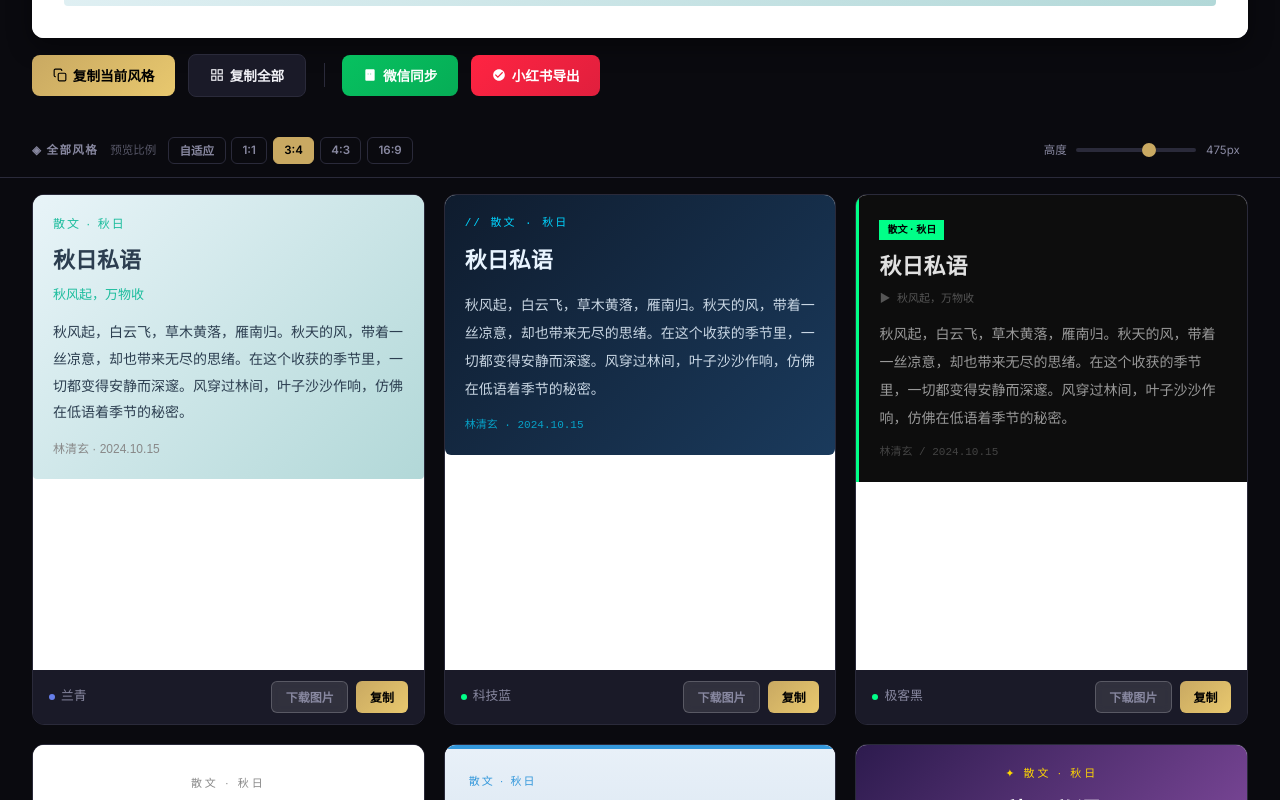
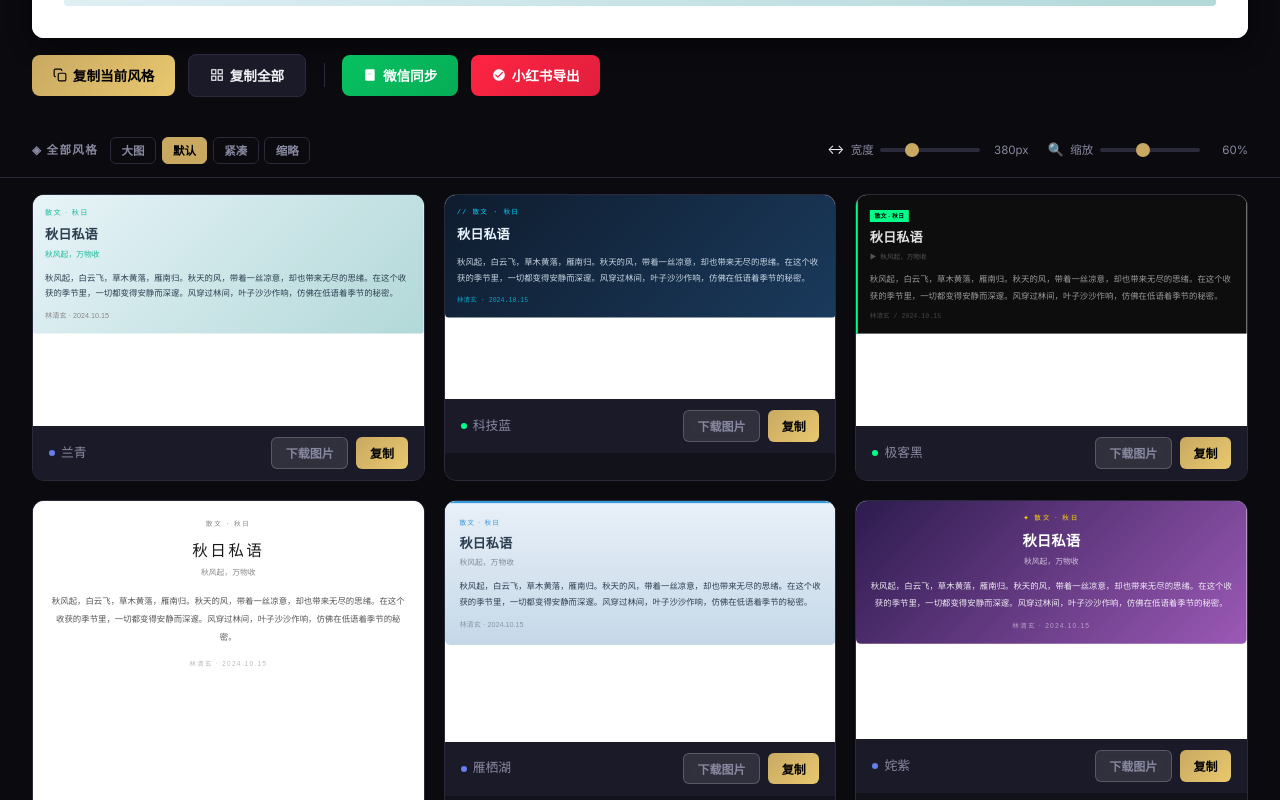
Before and after one commit to WhoJave/WeChatArticleStyleGenerator, a Vue app: page / in a window 1280 px wide. Shown: the part 900-1700 px from the top of the page. Built offline with nearby package versions, Linux system fonts and the light colour scheme.

Commit message:
feat: add width and zoom sliders to card grid, scale content to show full text

```diff
--- a/src/components/CardGrid.vue
+++ b/src/components/CardGrid.vue
@@ -1,13 +1,12 @@
 <template>
   <div class="card-grid-wrapper">
-    <!-- Toolbar above the grid -->
+    <!-- Toolbar -->
     <div class="grid-toolbar container">
       <div class="toolbar-left">
         <span class="toolbar-label">◈ 全部风格</span>
-        <span class="toolbar-hint">预览比例</span>
         <div class="ratio-presets">
           <button
-            v-for="preset in ratioPresets"
+            v-for="preset in presets"
             :key="preset.label"
             class="ratio-btn"
             :class="{ active: activePreset === preset.label }"
@@ -16,30 +15,33 @@
         </div>
       </div>
       <div class="toolbar-right">
-        <span class="slider-label">高度</span>
-        <input
-          type="range"
-          min="120"
-          max="700"
-          step="10"
-          v-model.number="previewHeight"
-          class="height-slider"
-          @input="activePreset = '自定义'"
-        />
-        <span class="slider-value">{{ previewHeight }}px</span>
+        <div class="slider-group">
+          <span class="slider-icon">↔</span>
+          <span class="slider-label">宽度</span>
+          <input type="range" min="250" max="700" step="10" v-model.number="cardWidth" class="toolbar-slider" @input="activePreset = '自定义'" />
+          <span class="slider-value">{{ cardWidth }}px</span>
+        </div>
+        <div class="slider-group">
+          <span class="slider-icon">🔍</span>
+          <span class="slider-label">缩放</span>
+          <input type="range" min="30" max="100" step="5" v-model.number="scalePercent" class="toolbar-slider" @input="activePreset = '自定义'" />
+          <span class="slider-value">{{ scalePercent }}%</span>
+        </div>
       </div>
     </div>
 
-    <!-- Card grid -->
-    <div class="cards-grid">
+    <!-- Grid -->
+    <div class="cards-grid" :style="gridStyle">
       <div
         v-for="(style, idx) in styles"
         :key="style.id"
         class="card-item"
         @click="$emit('select', idx)"
       >
-        <div class="card-preview" :style="{ height: previewHeight + 'px' }">
-          <div class="card-preview-inner" v-html="style.render(articleData)" :ref="el => setPreviewRef(el, style.id)"></div>
+        <div class="card-preview">
+          <div class="card-preview-scaler" :style="scalerStyle">
+            <div v-html="style.render(articleData)" :ref="el => setPreviewRef(el, style.id)"></div>
+          </div>
         </div>
         <div class="card-footer">
           <span class="card-name">
@@ -71,7 +73,7 @@
 </template>
 
 <script setup>
-import { reactive, ref } from 'vue'
+import { reactive, ref, computed } from 'vue'
 
 const props = defineProps({
   styles: { type: Array, required: true },
@@ -84,33 +86,41 @@ const copyStatuses = reactive({})
 const downloadStatuses = reactive({})
 const cardPreviews = ref({})
 
-// Aspect ratio / height control
-const previewHeight = ref(300)
-const activePreset = ref('3:4')
+// ── Layout controls ──
+const cardWidth = ref(380)
+const scalePercent = ref(60)
+const activePreset = ref('默认')
 
-const ratioPresets = [
-  { label: '自适应', height: null },
-  { label: '1:1', ratio: 1 },
-  { label: '3:4', ratio: 4 / 3 },
-  { label: '4:3', ratio: 3 / 4 },
-  { label: '16:9', ratio: 9 / 16 },
+const presets = [
+  { label: '大图', width: 600, scale: 80 },
+  { label: '默认', width: 380, scale: 60 },
+  { label: '紧凑', width: 300, scale: 45 },
+  { label: '缩略', width: 250, scale: 35 },
 ]
 
 function applyPreset(preset) {
   activePreset.value = preset.label
-  if (preset.height !== undefined && preset.height === null) {
-    // auto — use a comfortable default
-    previewHeight.value = 300
-    return
-  }
-  // We target a card width of approximately 380px (grid minmax)
-  const cardWidth = 356 // 380px - 2*12px padding
-  previewHeight.value = Math.round(cardWidth * preset.ratio)
+  cardWidth.value = preset.width
+  scalePercent.value = preset.scale
 }
 
-// Init with 3:4
-applyPreset(ratioPresets[2])
+// Init
+applyPreset(presets[1])
 
+const gridStyle = computed(() => ({
+  gridTemplateColumns: `repeat(auto-fill, minmax(${cardWidth.value}px, 1fr))`,
+}))
+
+const scalerStyle = computed(() => {
+  const s = scalePercent.value / 100
+  return {
+    transform: `scale(${s})`,
+    transformOrigin: 'top left',
+    width: `${100 / s}%`,
+  }
+})
+
+// ── Card logic ──
 function setPreviewRef(el, id) {
   if (el) cardPreviews.value[id] = el
 }
@@ -186,7 +196,7 @@ async function handleDownload(idx, styleId) {
 .toolbar-right {
   display: flex;
   align-items: center;
-  gap: 0.6rem;
+  gap: 1.2rem;
 }
 
 .toolbar-label {
@@ -195,13 +205,6 @@ async function handleDownload(idx, styleId) {
   text-transform: uppercase;
   letter-spacing: 0.12em;
   font-weight: 600;
-  white-space: nowrap;
-}
-
-.toolbar-hint {
-  font-size: 0.72rem;
-  color: var(--text-secondary);
-  opacity: 0.6;
   white-space: nowrap;
 }
 
@@ -235,14 +238,25 @@ async function handleDownload(idx, styleId) {
   color: #000;
 }
 
+.slider-group {
+  display: flex;
+  align-items: center;
+  gap: 0.4rem;
+}
+
+.slider-icon {
+  font-size: 0.8rem;
+}
+
 .slider-label {
   font-size: 0.72rem;
   color: var(--text-secondary);
+  white-space: nowrap;
 }
 
-.height-slider {
+.toolbar-slider {
   -webkit-appearance: none;
-  width: 120px;
+  width: 100px;
   height: 4px;
   border-radius: 2px;
   background: var(--border);
@@ -250,7 +264,7 @@ async function handleDownload(idx, styleId) {
   cursor: pointer;
 }
 
-.height-slider::-webkit-slider-thumb {
+.toolbar-slider::-webkit-slider-thumb {
   -webkit-appearance: none;
   width: 14px;
   height: 14px;
@@ -260,7 +274,7 @@ async function handleDownload(idx, styleId) {
   transition: transform var(--transition);
 }
 
-.height-slider::-webkit-slider-thumb:hover {
+.toolbar-slider::-webkit-slider-thumb:hover {
   transform: scale(1.2);
 }
 
@@ -268,6 +282,7 @@ async function handleDownload(idx, styleId) {
   font-size: 0.72rem;
   color: var(--text-secondary);
   min-width: 42px;
+  text-align: right;
 }
 
 /* ── Grid ── */
@@ -276,7 +291,6 @@ async function handleDownload(idx, styleId) {
   margin: 0 auto;
   padding: 0 2rem 3rem;
   display: grid;
-  grid-template-columns: repeat(auto-fill, minmax(380px, 1fr));
   gap: 1.2rem;
 }
 
@@ -303,20 +317,18 @@ async function handleDownload(idx, styleId) {
   border-color: var(--border-light);
 }
 
-/* ── Preview box with fixed height ── */
+/* ── Preview with scale ── */
 .card-preview {
+  background: #ffffff;
   overflow: hidden;
-  background: #ffffff;
   position: relative;
-  /* height is bound via :style */
 }
 
-.card-preview-inner {
-  width: 100%;
-  /* scale down large content to fit without scroll */
-  transform-origin: top left;
+.card-preview-scaler {
+  /* transform & width are bound via :style */
 }
 
+/* ── Footer ── */
 .card-footer {
   display: flex;
   justify-content: space-between;
@@ -399,8 +411,8 @@ async function handleDownload(idx, styleId) {
 @keyframes spin { to { transform: rotate(360deg); } }
 
 @media (max-width: 768px) {
-  .cards-grid { grid-template-columns: 1fr; padding: 0 1rem 2rem; }
-  .height-slider { width: 80px; }
-  .toolbar-hint { display: none; }
+  .cards-grid { grid-template-columns: 1fr !important; padding: 0 1rem 2rem; }
+  .toolbar-slider { width: 70px; }
+  .grid-toolbar { flex-direction: column; align-items: flex-start; }
 }
 </style>
```
